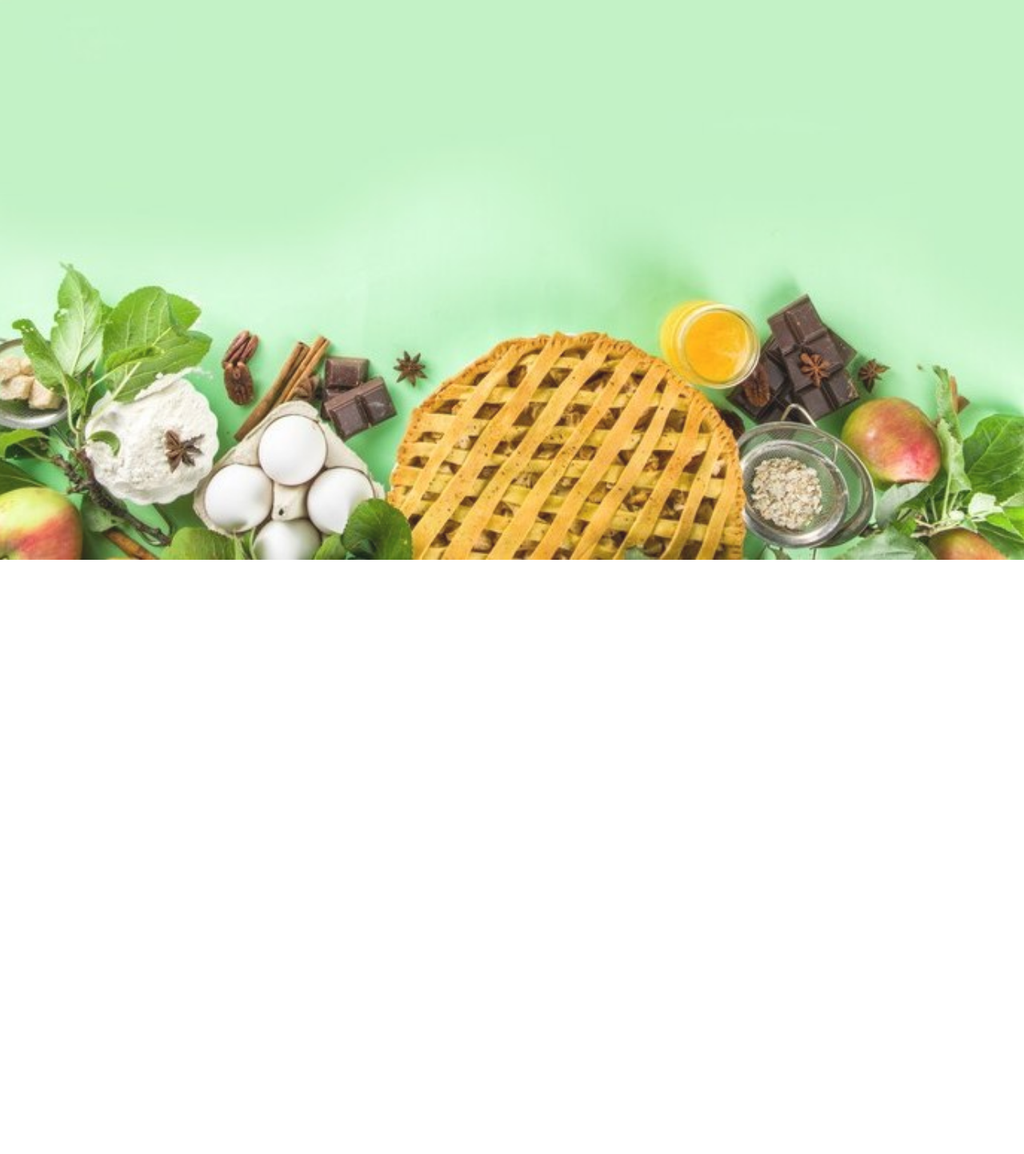
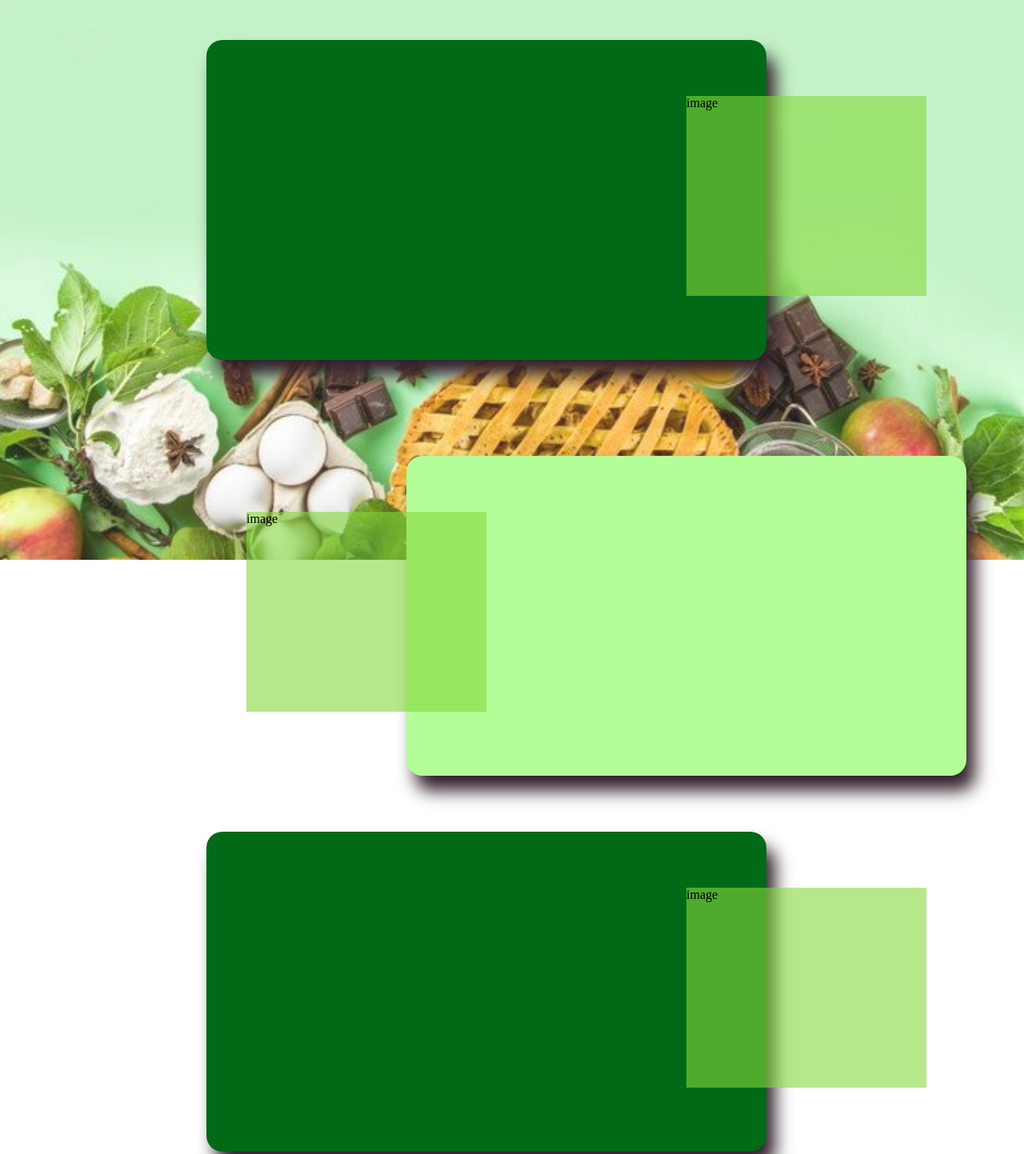
Before and after one commit to AriesCoder/my-first-website, a plain HTML site: page client/menu.html in a window 1280 px wide. Shown: the part 100-1543 px from the top of the page at 80% size. Before the commit the page ends 800 px from the top, so only its background shows below. Drawn offline with Linux system fonts and the light colour scheme.

Commit message:
add some tables for MENU

```diff
--- a/client/menu.css
+++ b/client/menu.css
@@ -7,6 +7,9 @@
     --clr-lightGreen: rgba(133, 216, 60, 0.591);
     --clr-yellowNeon: #FFFFC7;
     --clr-greenNeon: #B4FE98;
+}
+body{
+  /* text-align: center; */
 }
 .background {
     position: fixed;
@@ -27,3 +30,60 @@
     min-width: 50%;
     min-height: 50%;
   }
+
+  /* create table for first recipe */
+
+.text-container{
+  width: 700px;
+  height: 400px;
+  background-color: var(--clr-darkGreen);
+  border-radius: 20px;
+  box-shadow: 11px 19px 21px 0px var(--clr-darkbrown);
+  display: flex;
+  margin: 150px 250px ;
+}
+  .firstImage{
+    width: 300px;
+    height: 250px;
+    background-color: var(--clr-lightGreen);
+    display: flex;
+    margin: -480px 0px 0 850px;
+  }
+
+.text-container2{
+  box-sizing: content-box;
+  width: 700px;
+  height: 400px;
+  background-color: var(--clr-greenNeon);
+  border-radius: 20px;
+  box-shadow: 11px 19px 21px 0px var(--clr-darkbrown);
+  display: inline-flexbox;
+  margin: 200px 0 0 500px ;
+  top:20px
+}
+.secondImage{
+  width: 300px;
+  height: 250px;
+  background-color: var(--clr-lightGreen);
+  display: flex;
+  margin: -330px 0px 0 300px;
+}
+
+.text-container3{
+  width: 700px;
+  height: 400px;
+  background-color: var(--clr-darkGreen);
+  border-radius: 20px;
+  box-shadow: 11px 19px 21px 0px var(--clr-darkbrown);
+  display: flex;
+  margin: 150px 250px 350px;
+
+}
+.thirdImage{
+  width: 300px;
+  height: 250px;
+  background-color: var(--clr-lightGreen);
+  display: flex;
+  margin: -680px 850px 150px;
+
+}
--- a/client/menu.html
+++ b/client/menu.html
@@ -10,7 +10,6 @@
 
 </head>
 <body>
-    <!-- navigation bar -->
     <!-- navigation bar -->
     <nav class="topnav">
 
@@ -33,9 +32,31 @@
     </nav>
     <!-- background -->
     <div class="background"><img src="/source/cookingBG.jpeg" ></div>
+    <!-- RECIPES BOXES -->
+    <div class="recipes-container">
+        <div class="text-container">
+
+        </div>
+        <div class="firstImage">
+            image
+        </div>
+        <div class="text-container2">
+
+        </div>
+        <div class="secondImage">
+            image
+        </div>
+        <div class="text-container3">
+
+        </div>
+        <div class="thirdImage">
+            image
+        </div>
+    </div>
 
 
 
 
 
 </body>
+</html>
--- a/client/style.css
+++ b/client/style.css
@@ -135,7 +135,7 @@ input::placeholder{
     border-radius: 12%;
     min-width: 160px;
     z-index: 1;
-    margin: 0px 0 0px 45px;
+    margin: 0px 0 0px 30px;
 }
 
 /* Links inside the dropdown */
```
